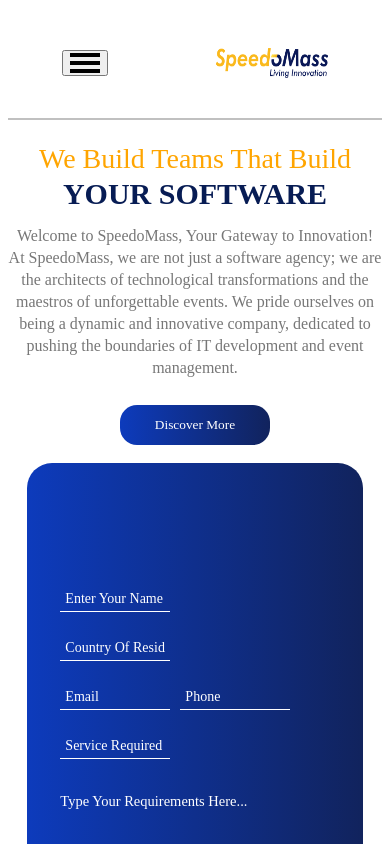
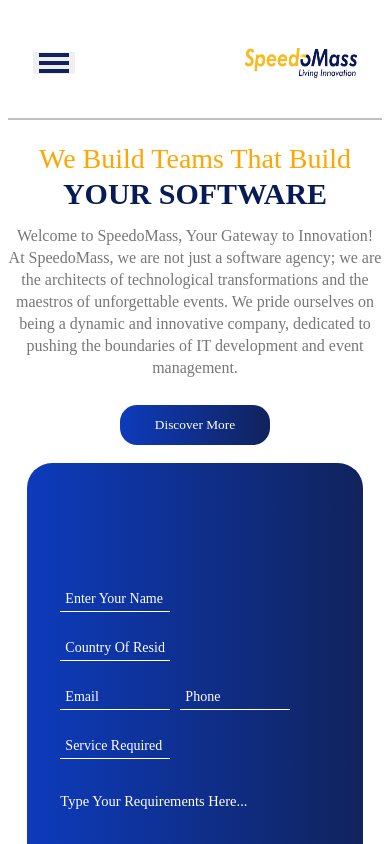
Before and after one commit to 30saharsh/SpeedoMass, a Next.js app: page / in a window 390 px wide. Shown: the top 844 px of the page. Built offline with nearby package versions, Linux system fonts and the light colour scheme.

Commit message:
Navbar Hamburger Icon fixed

```diff
--- a/components/NavBar.module.css
+++ b/components/NavBar.module.css
@@ -76,12 +76,15 @@
 }
 
 @media (max-width: 568px) {
+
+
   .nav{
     height: 13vh;
   }
   .nav img {
     width: 80px;
     height: 30px;
+    margin-right: -60px;
   }
 
   .middle {
@@ -89,6 +92,11 @@
   }
   .hmbutton {
     display: initial;
+    border: none;
+    margin-left: -60px;
+  }
+  .line{
+    background-color: #11235d;
   }
   .menu{
     width: 97%;
```
